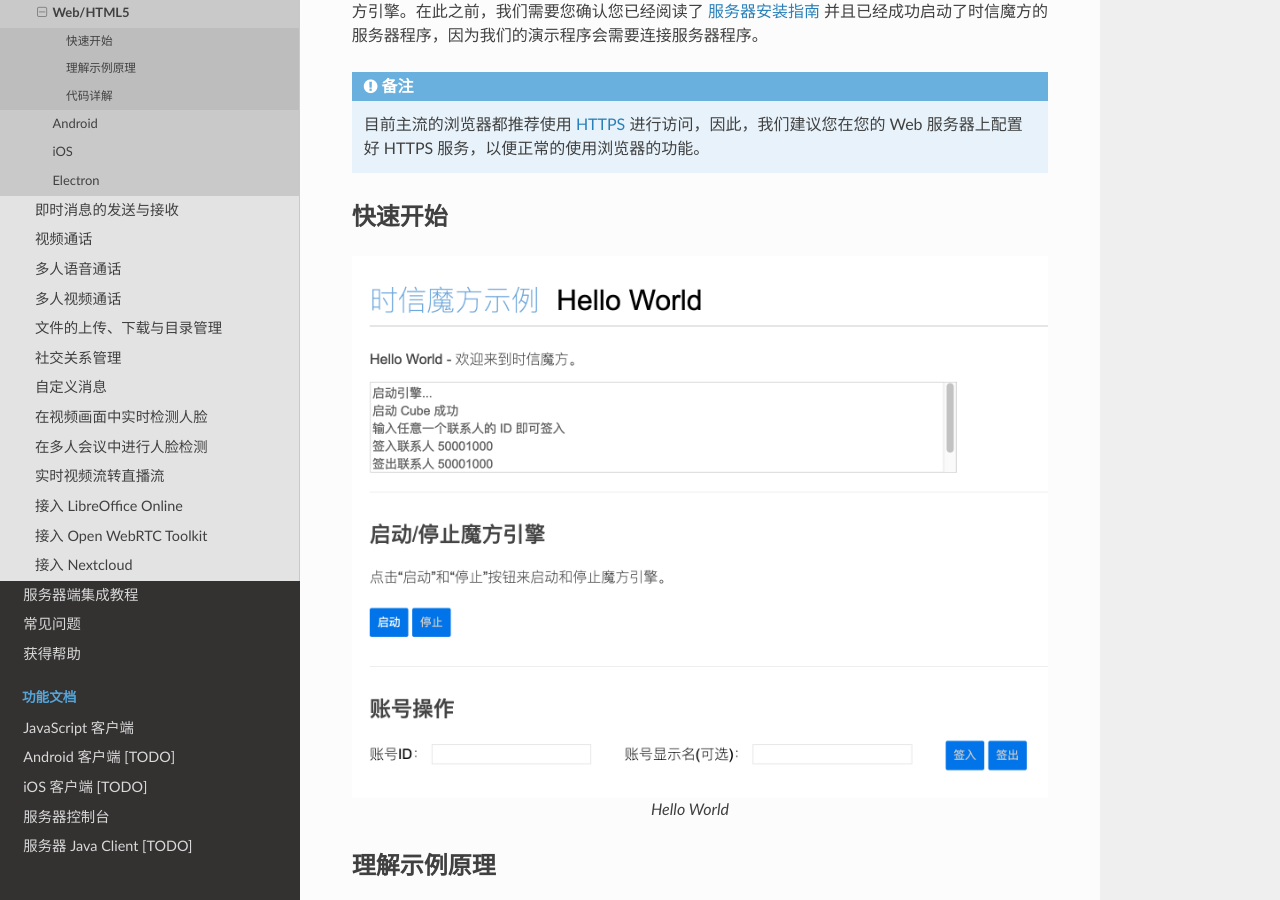
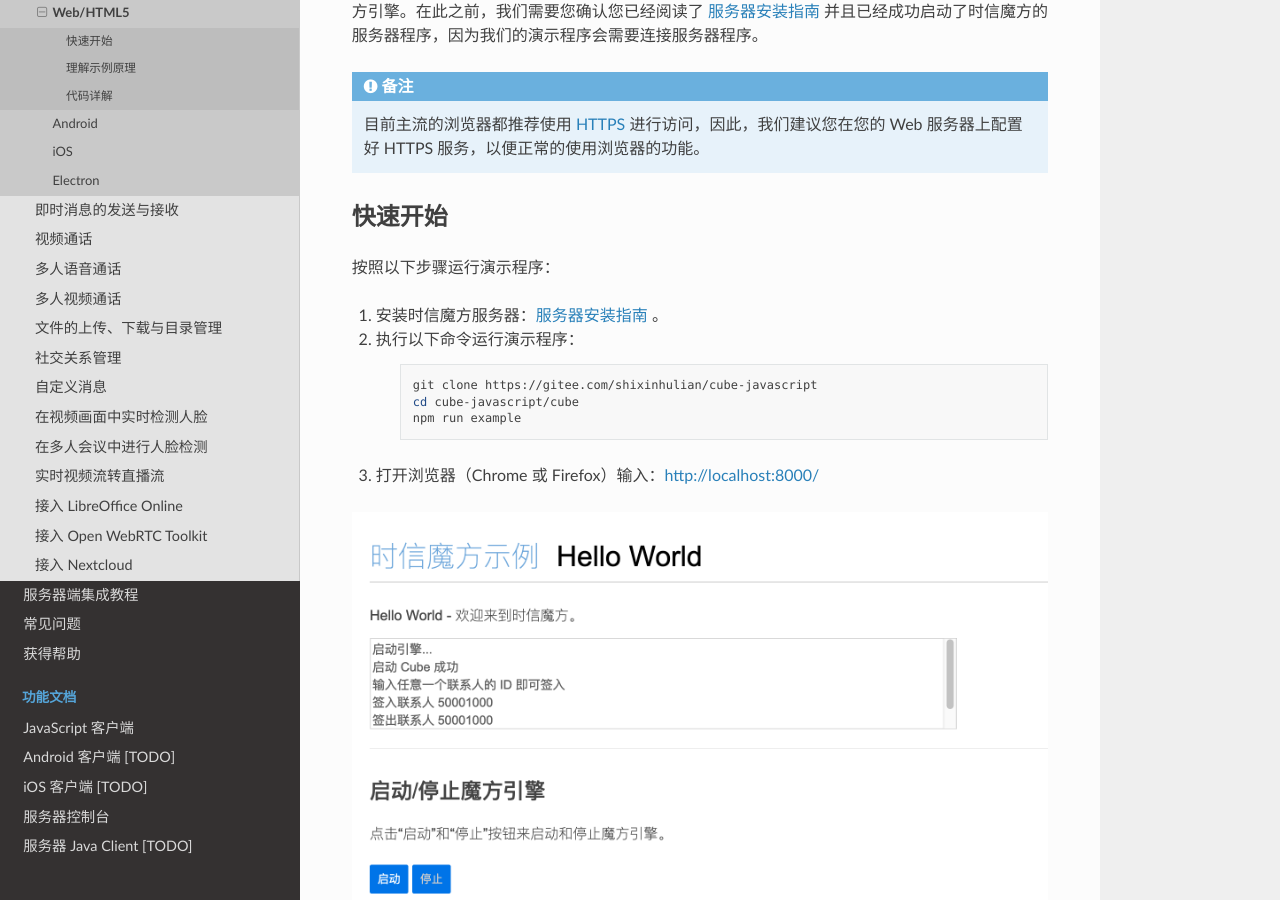
Before and after one commit to shixincube/cube-manual, a Sphinx documentation site: the page built from doc/source/tutorials/web/helloworld.rst, in a window 1280 px wide and 900 px high, scrolled down 362 px. Built offline with Sphinx 7.4.7 and the Read the Docs theme 2.0.0, drawn with Linux system fonts in a browser that asks for light colours.

Commit message:
Update doc

```diff
--- a/doc/source/tutorials/web/helloworld.rst
+++ b/doc/source/tutorials/web/helloworld.rst
@@ -11,6 +11,20 @@
 
 快速开始
 ===============================
+
+按照以下步骤运行演示程序：
+
+1. 安装时信魔方服务器：:doc:`/user/installation` 。
+
+2. 执行以下命令运行演示程序：
+
+    .. code-block:: shell
+
+        git clone https://gitee.com/shixinhulian/cube-javascript
+        cd cube-javascript/cube
+        npm run example
+
+3. 打开浏览器（Chrome 或 Firefox）输入：`http://localhost:8000/ <http://localhost:8000/>`__
 
 
 .. figure:: /images/tutorials/web_hello_world.png
```
